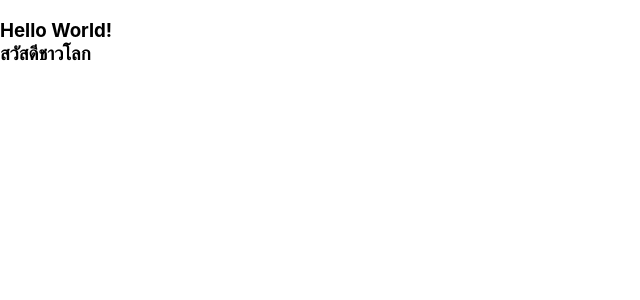
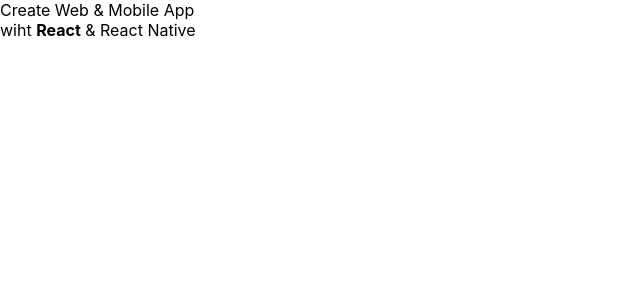
Before and after one commit to mine1279/app1, a React (Create React App) app: page / in a window 1280 px wide. Shown: the top 300 px of the page, without its empty margins (0-640 px from the left). Built offline with nearby package versions, Linux system fonts and the light colour scheme.

Commit message:
Update App.js insert variable
Update App.js insert variable

```diff
--- a/src/App.js
+++ b/src/App.js
@@ -1,9 +1,15 @@
 import React from 'react'
 
 function App() {
-    return (
-        <h3>Hello World! <br/>สวัสดีชาวโลก</h3>
-    );
+    let r = '<b>React</b>'
+    let rn = 'React Native'
+    const el =(
+        <div>
+            Create Web & Mobile App<br/>
+            wiht <span dangerouslySetInnerHTML={{__html:r}}/> & {rn}
+        </div>
+    )
+    return el
 }
 
 export default App;
```
